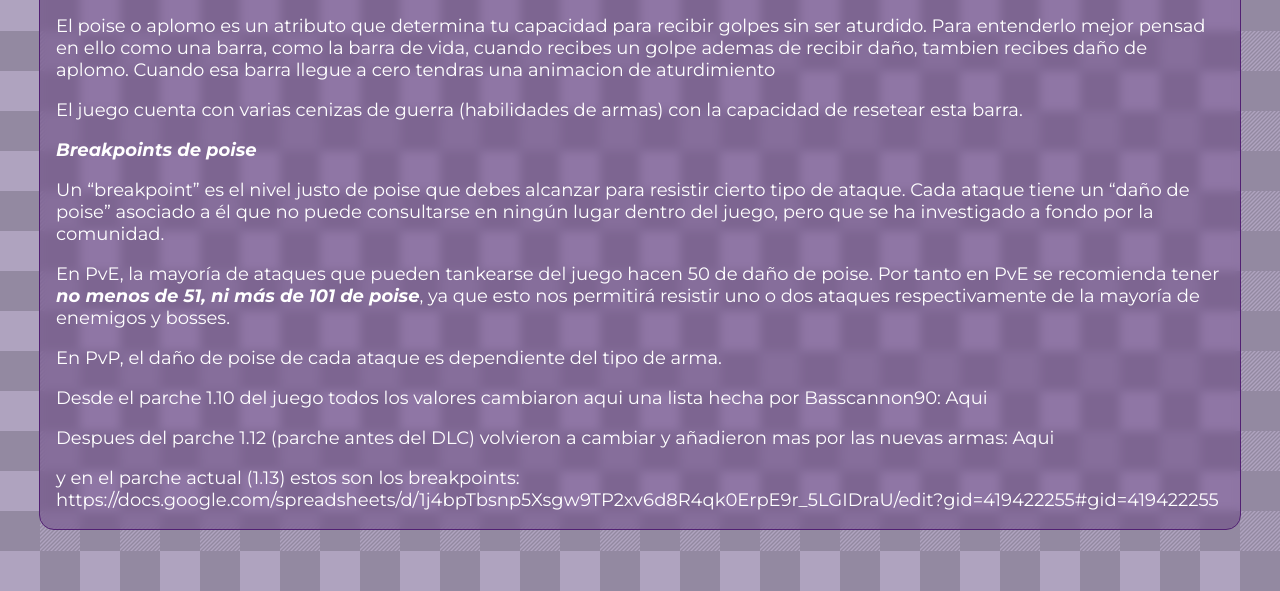
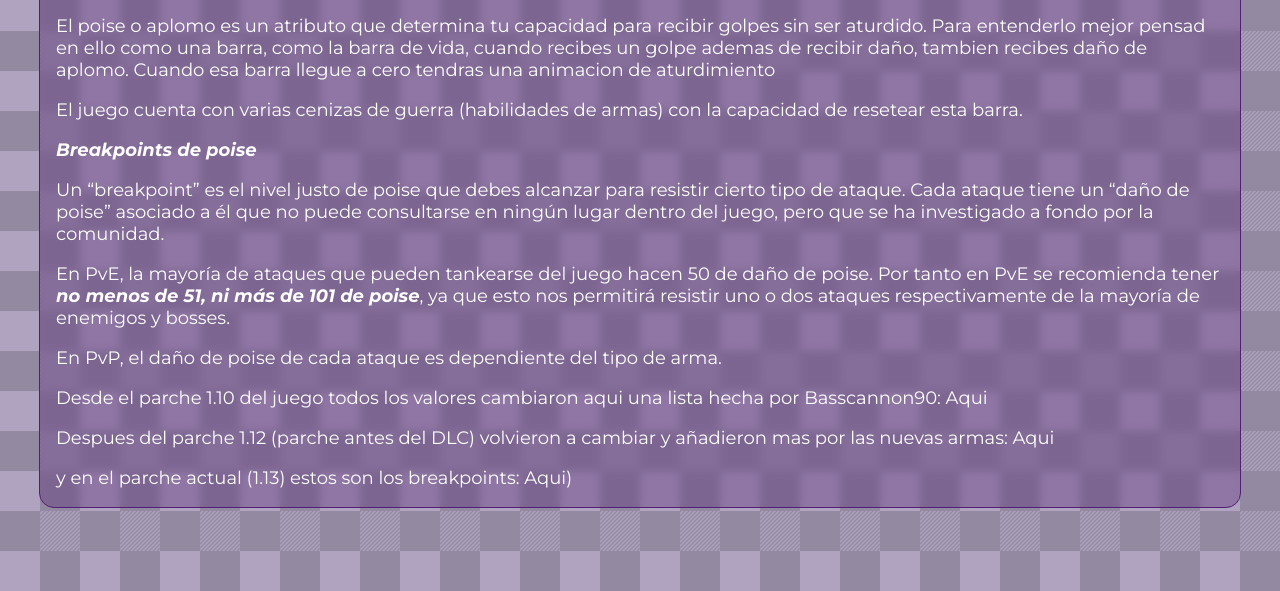
Before and after one commit to GoldAurum/goldaurum.github.io, an Astro site: page /blog/poise-elden-ring in a window 1280 px wide. Shown: the part 209-800 px from the top of the page. Built offline with nearby package versions, Linux system fonts and the light colour scheme; Astro itself is replaced by a stand-in of ours.

Commit message:
Update Poise-Elden-Ring.md

```diff
--- a/src/content/blog/Poise-Elden-Ring.md
+++ b/src/content/blog/Poise-Elden-Ring.md
@@ -25,4 +25,4 @@ Desde el parche 1.10 del juego todos los valores cambiaron aqui una lista hecha
 
 Despues del parche 1.12 (parche antes del DLC) volvieron a cambiar y añadieron mas por las nuevas armas: [Aqui](https://docs.google.com/spreadsheets/d/1j4bpTbsnp5Xsgw9TP2xv6d8R4qk0ErpE9r_5LGIDraU/edit?gid=419422255#gid=419422255)
 
-y en el parche actual (1.13) estos son los breakpoints: <a href="Url">https://docs.google.com/spreadsheets/d/1j4bpTbsnp5Xsgw9TP2xv6d8R4qk0ErpE9r_5LGIDraU/edit?gid=419422255#gid=419422255</a>
+y en el parche actual (1.13) estos son los breakpoints: [Aqui](https://docs.google.com/spreadsheets/d/1j4bpTbsnp5Xsgw9TP2xv6d8R4qk0ErpE9r_5LGIDraU/edit?gid=419422255#gid=419422255))
```
